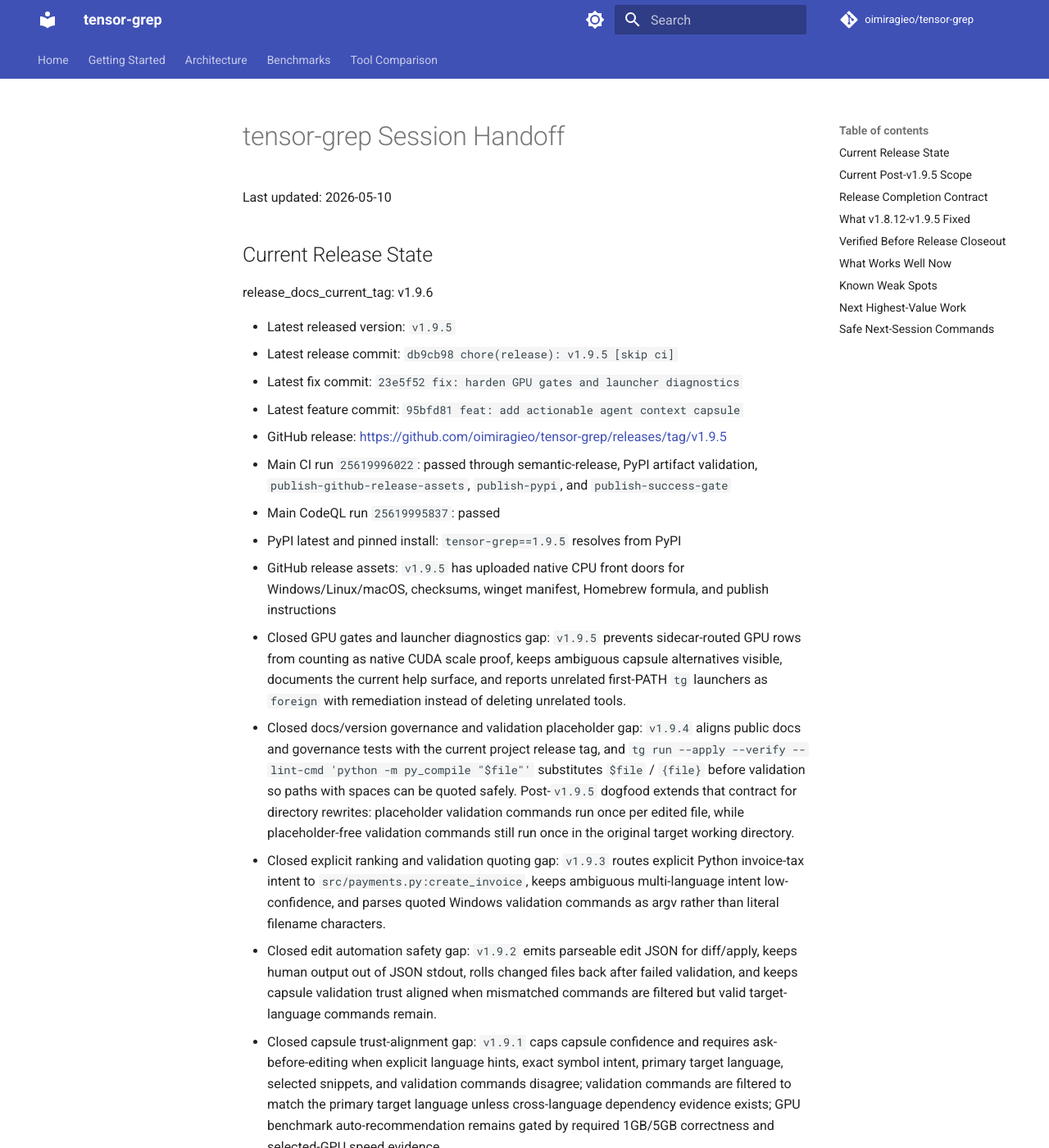
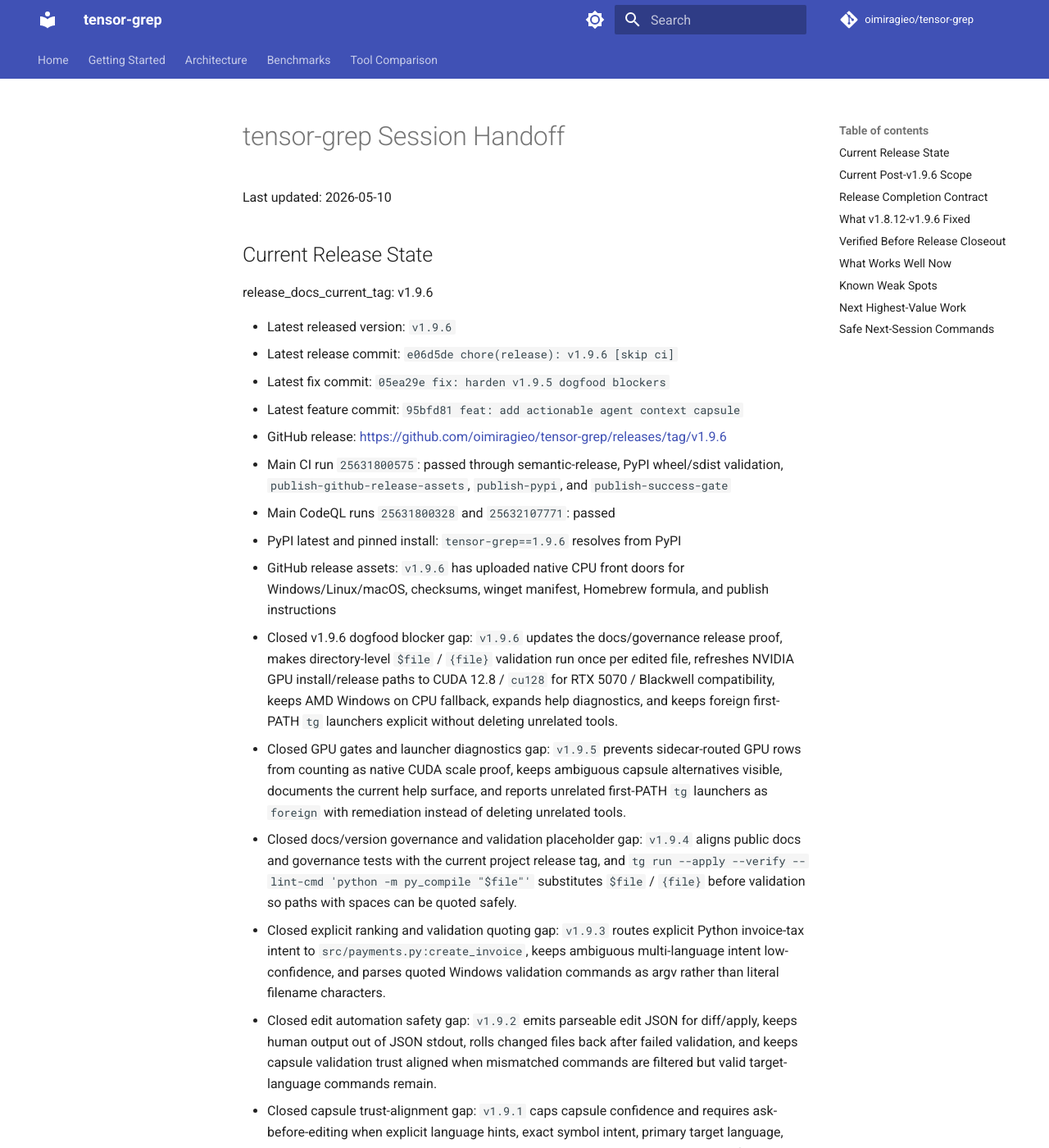
Before and after one commit to oimiragieo/tensor-grep, an MkDocs documentation site: the page built from docs/SESSION_HANDOFF.md, in a window 1280 px wide and 1400 px high. Shown: the whole window at 82% size. Built offline with MkDocs 1.6.1 and Material for MkDocs 9.7.7, drawn with Linux system fonts in a browser that asks for light colours; comment, search, counter and statistics services are not loaded; some of the changed text lies outside the part shown.

Commit message:
docs: sync v1.9.6 release governance

```diff
--- a/docs/SESSION_HANDOFF.md
+++ b/docs/SESSION_HANDOFF.md
@@ -6,17 +6,18 @@
 
 release_docs_current_tag: v1.9.6
 
-- Latest released version: `v1.9.5`
-- Latest release commit: `db9cb98 chore(release): v1.9.5 [skip ci]`
-- Latest fix commit: `23e5f52 fix: harden GPU gates and launcher diagnostics`
+- Latest released version: `v1.9.6`
+- Latest release commit: `e06d5de chore(release): v1.9.6 [skip ci]`
+- Latest fix commit: `05ea29e fix: harden v1.9.5 dogfood blockers`
 - Latest feature commit: `95bfd81 feat: add actionable agent context capsule`
-- GitHub release: <https://github.com/oimiragieo/tensor-grep/releases/tag/v1.9.5>
-- Main CI run `25619996022`: passed through semantic-release, PyPI artifact validation, `publish-github-release-assets`, `publish-pypi`, and `publish-success-gate`
-- Main CodeQL run `25619995837`: passed
-- PyPI latest and pinned install: `tensor-grep==1.9.5` resolves from PyPI
-- GitHub release assets: `v1.9.5` has uploaded native CPU front doors for Windows/Linux/macOS, checksums, winget manifest, Homebrew formula, and publish instructions
+- GitHub release: <https://github.com/oimiragieo/tensor-grep/releases/tag/v1.9.6>
+- Main CI run `25631800575`: passed through semantic-release, PyPI wheel/sdist validation, `publish-github-release-assets`, `publish-pypi`, and `publish-success-gate`
+- Main CodeQL runs `25631800328` and `25632107771`: passed
+- PyPI latest and pinned install: `tensor-grep==1.9.6` resolves from PyPI
+- GitHub release assets: `v1.9.6` has uploaded native CPU front doors for Windows/Linux/macOS, checksums, winget manifest, Homebrew formula, and publish instructions
+- Closed v1.9.6 dogfood blocker gap: `v1.9.6` updates the docs/governance release proof, makes directory-level `$file` / `{file}` validation run once per edited file, refreshes NVIDIA GPU install/release paths to CUDA 12.8 / `cu128` for RTX 5070 / Blackwell compatibility, keeps AMD Windows on CPU fallback, expands help diagnostics, and keeps foreign first-PATH `tg` launchers explicit without deleting unrelated tools.
 - Closed GPU gates and launcher diagnostics gap: `v1.9.5` prevents sidecar-routed GPU rows from counting as native CUDA scale proof, keeps ambiguous capsule alternatives visible, documents the current help surface, and reports unrelated first-PATH `tg` launchers as `foreign` with remediation instead of deleting unrelated tools.
-- Closed docs/version governance and validation placeholder gap: `v1.9.4` aligns public docs and governance tests with the current project release tag, and `tg run --apply --verify --lint-cmd 'python -m py_compile "$file"'` substitutes `$file` / `{file}` before validation so paths with spaces can be quoted safely. Post-`v1.9.5` dogfood extends that contract for directory rewrites: placeholder validation commands run once per edited file, while placeholder-free validation commands still run once in the original target working directory.
+- Closed docs/version governance and validation placeholder gap: `v1.9.4` aligns public docs and governance tests with the current project release tag, and `tg run --apply --verify --lint-cmd 'python -m py_compile "$file"'` substitutes `$file` / `{file}` before validation so paths with spaces can be quoted safely.
 - Closed explicit ranking and validation quoting gap: `v1.9.3` routes explicit Python invoice-tax intent to `src/payments.py:create_invoice`, keeps ambiguous multi-language intent low-confidence, and parses quoted Windows validation commands as argv rather than literal filename characters.
 - Closed edit automation safety gap: `v1.9.2` emits parseable edit JSON for diff/apply, keeps human output out of JSON stdout, rolls changed files back after failed validation, and keeps capsule validation trust aligned when mismatched commands are filtered but valid target-language commands remain.
 - Closed capsule trust-alignment gap: `v1.9.1` caps capsule confidence and requires ask-before-editing when explicit language hints, exact symbol intent, primary target language, selected snippets, and validation commands disagree; validation commands are filtered to match the primary target language unless cross-language dependency evidence exists; GPU benchmark auto-recommendation remains gated by required 1GB/5GB correctness and selected-GPU speed evidence.
@@ -26,7 +27,7 @@
 - Prior public launcher and agent contract gaps: `v1.8.31` puts the managed native front-door directory ahead of compatibility shim directories on Windows User PATH for fresh shells, exposes top-level `validation_commands` on both `context-render` and `edit-plan` JSON, keeps default `classify` deterministic/local unless `TENSOR_GREP_CLASSIFY_PROVIDER=cybert` opts into CyBERT/Triton, and extends GPU benchmark scale/correctness gates to 1GB/5GB rows.
 - Prior Windows `.cmd` quoted-pattern gap: `v1.8.30` preserves quoted multi-word no-match patterns from `cmd.exe`, direct `tg.cmd`, and Python `subprocess.run([...])` instead of splitting them into shorter false-positive searches plus bogus paths.
 - Prior native-front-door CLI parity gap: `v1.8.29` accepts or intentionally sidecar-routes `tg search --files`, `tg search --multiline` / `-U`, `tg search --null`, `tg run -r`, and `tg classify --format json`; `classify` falls back before expensive provider/model setup when unavailable; and the GPU benchmark harness treats no-match as a valid comparator outcome.
-- Public `v1.9.5` dogfood: direct `C:\Users\oimir\.tensor-grep\bin\tg.exe --version` reports `tg 1.9.5`; PyPI latest and pinned public install resolve `tensor-grep==1.9.5`; an unrelated Together CLI `tg.exe` originally shadowed bare `tg` in fresh Windows shells, and local dogfood was repaired non-destructively by placing a tensor-grep `tg.com` bridge ahead of that foreign `tg.exe` because Machine PATH ordering was not writable.
+- Public `v1.9.6` dogfood: direct `C:\Users\oimir\.tensor-grep\bin\tg.exe --version` reports `tg 1.9.6`; PyPI latest and pinned public install resolve `tensor-grep==1.9.6`; an unrelated Together CLI `tg.exe` originally shadowed bare `tg` in fresh Windows shells, and local dogfood was repaired non-destructively by placing a tensor-grep `tg.com` bridge ahead of that foreign `tg.exe` because Machine PATH ordering was not writable.
 - Prior public update dogfood: `tg update` from `v1.9.3` initially hit PyPI propagation lag, then installed sidecar `tensor-grep==1.9.4`, refreshed `~/.tensor-grep/bin/tg.exe`, and verified `tg 1.9.4`. `tg --version`, `cmd /c tg --version`, `pwsh -NoProfile -Command "tg --version"`, WSL `tg --version`, Git Bash `tg --version`, and direct `C:\Users\oimir\.tensor-grep\bin\tg.exe --version` reported `tg 1.9.4`.
 - Prior public installer dogfood: rerunning `scripts/install.ps1` for `v1.8.31` put `C:\Users\oimir\.tensor-grep\bin` ahead of compatibility shim directories on User PATH. A simulated fresh shell resolves `C:\Users\oimir\.tensor-grep\bin\tg.exe` before `C:\Users\oimir\bin\tg.cmd`.
 - Prior public doctor dogfood: `tg doctor --json` reported `version = 1.9.4`, `rust_binary_version_status = matches`, `search_acceleration_backend = standalone-native-tg`, `path_tg_first_launcher_kind = cmd-shim`, `fresh_shell_path_tg_first_launcher_kind = managed-native`, `fresh_shell_path_tg_first_version_matches = true`, and `path_tg_launcher_warning` when the current process still resolves the compatibility shim before the managed native front door.
@@ -35,19 +36,19 @@
 - Public native CLI dogfood: installed `tg 1.8.32` accepted `tg search --multiline`, `tg search -U`, `tg search --files`, `tg search --null`, `tg run -r`, and `tg classify --format json`.
 - Public Windows launcher dogfood: `cmd /c tg`, direct `C:\Users\oimir\.tensor-grep\bin\tg.cmd`, native `tg.exe`, and Python `subprocess.run([...])` all return exit `1` with empty stdout for a fresh quoted no-match phrase.
 - Public classify dogfood: `tg classify --format json tests\conftest.py` completed in 0.206s with local deterministic classifications.
-- Post-`v1.9.5` local GPU dogfood: native CUDA release search passes exact match/file-set smoke correctness on both device 0 (`NVIDIA GeForce RTX 4070`, `sm_89`) and device 1 (`NVIDIA GeForce RTX 5070`, `sm_120`); PyTorch sidecar was refreshed from `2.6.0+cu124` to `2.11.0+cu128` and explicit sidecar searches now run on both devices. The native scale artifacts `artifacts/bench_gpu_native_device0_v195_blockers_fixed.json` and `artifacts/bench_gpu_native_device1_v195_blockers_fixed.json` pass 1GB and 5GB correctness on both GPUs, but no crossover exists: best GPU/rg ratios are `22.9183x` slower on device 0 and `24.1120x` slower on device 1. This is compatibility and correctness proof, not a promotion claim.
-- Post-`v1.9.5` local help-menu dogfood: root `tg --help` now advertises the current agent capsule surface, top-level `validation_commands`, `$file` / `{file}` validation placeholders, deterministic `--format rg --sort path`, generated-root guardrails, experimental GPU flags, local-vs-CyBERT classify behavior, `tg doctor --json` launcher fields, and `TG_SIDECAR_PYTHON` / `TG_NATIVE_TG_BINARY` / `TG_RG_PATH` / `TG_FORCE_CPU` / `TG_SIDECAR_TIMEOUT_MS` / `TENSOR_GREP_DEVICE_IDS` / `TENSOR_GREP_CLASSIFY_PROVIDER` / `TENSOR_GREP_TRITON_TIMEOUT_SECONDS` overrides.
-- Post-`v1.9.5` local launcher blocker: agent-readiness found a foreign `C:\Users\oimir\AppData\Local\Programs\Python\Python314\Scripts\tg.exe` that reports `Together CLI (v2.12.0)` ahead of the managed native front door in Windows fresh-shell PATH. `tg doctor --json` classifies this as `foreign` and emits warning/remediation fields. Machine PATH ordering was not writable on this host, so local dogfood was repaired by placing a tensor-grep `tg.com` bridge in the same directory; Windows `PATHEXT` resolves `.COM` before `.EXE`, and fresh `cmd` / unprofiled `pwsh` now report `tg 1.9.5`. Product code must still avoid deleting unrelated launchers; move `C:\Users\oimir\.tensor-grep\bin` earlier in the effective PATH tier or rename the foreign command if the user owns it.
+- Post-`v1.9.6` local GPU dogfood: native CUDA release search passes exact match/file-set smoke correctness on both device 0 (`NVIDIA GeForce RTX 4070`, `sm_89`) and device 1 (`NVIDIA GeForce RTX 5070`, `sm_120`); PyTorch sidecar was refreshed from `2.6.0+cu124` to `2.11.0+cu128` and explicit sidecar searches now run on both devices. The native scale artifacts `artifacts/bench_gpu_native_device0_v195_blockers_fixed.json` and `artifacts/bench_gpu_native_device1_v195_blockers_fixed.json` pass 1GB and 5GB correctness on both GPUs, but no crossover exists: best GPU/rg ratios are `22.9183x` slower on device 0 and `24.1120x` slower on device 1. This is compatibility and correctness proof, not a promotion claim.
+- Post-`v1.9.6` local help-menu dogfood: root `tg --help` now advertises the current agent capsule surface, top-level `validation_commands`, `$file` / `{file}` validation placeholders, deterministic `--format rg --sort path`, generated-root guardrails, experimental GPU flags, local-vs-CyBERT classify behavior, `tg doctor --json` launcher fields, and `TG_SIDECAR_PYTHON` / `TG_NATIVE_TG_BINARY` / `TG_RG_PATH` / `TG_FORCE_CPU` / `TG_SIDECAR_TIMEOUT_MS` / `TENSOR_GREP_DEVICE_IDS` / `TENSOR_GREP_CLASSIFY_PROVIDER` / `TENSOR_GREP_TRITON_TIMEOUT_SECONDS` overrides.
+- Post-`v1.9.6` local launcher blocker: agent-readiness found a foreign `C:\Users\oimir\AppData\Local\Programs\Python\Python314\Scripts\tg.exe` that reports `Together CLI (v2.12.0)` ahead of the managed native front door in Windows fresh-shell PATH. `tg doctor --json` classifies this as `foreign` and emits warning/remediation fields. Machine PATH ordering was not writable on this host, so local dogfood was repaired by placing a tensor-grep `tg.com` bridge in the same directory; Windows `PATHEXT` resolves `.COM` before `.EXE`, and fresh `cmd` / unprofiled `pwsh` now report `tg 1.9.6`. Product code must still avoid deleting unrelated launchers; move `C:\Users\oimir\.tensor-grep\bin` earlier in the effective PATH tier or rename the foreign command if the user owns it.
 - Fast agent-readiness dogfood before PR #72: `python scripts/agent_readiness.py --output artifacts/agent_readiness_launcher_observability.json` passed all checks, including public version probes, `public-windows-launcher-quoted-patterns`, repo doctor, context consistency, deterministic rg parity edges, generated-root guardrails, AST smoke, MCP context-render smoke, and docs claim hygiene.
 - Repo-dev dogfood: stale in-tree standalone binaries remain skipped unless explicitly pinned with `TG_NATIVE_TG_BINARY` or `TG_MCP_TG_BINARY`.
 
-## Current Post-v1.9.5 Scope
+## Current Post-v1.9.6 Scope
 
-Current release branch is closed. Use a new branch from `origin/main` for follow-up work. The latest fix release is PR #83 `fix: harden GPU gates and launcher diagnostics` at `23e5f52`; main CI run `25619996022` and CodeQL run `25619995837` passed, and semantic-release released `v1.9.5`.
+Current release branch is closed. Use a new branch from `origin/main` for follow-up work. The latest fix release is `05ea29e fix: harden v1.9.5 dogfood blockers`; main CI run `25631800575`, CodeQL run `25632107771` passed, and semantic-release released `v1.9.6`.
 
-The public Windows `.cmd` bridge quoted multi-word no-match follow-up shipped in `v1.8.30`. The Windows native-first PATH, agent JSON validation-command, local default classify, and GPU scale benchmark follow-ups shipped in `v1.8.31`. The launcher-route observability and benchmark launcher-attribution follow-up shipped in `v1.8.32`. The explicit GPU probe scoping and benchmark launcher warning follow-up shipped in `v1.8.33`. The Actionable Context Capsule v1 shipped in `v1.9.0`; mixed-language capsule trust alignment and GPU recommendation hygiene shipped in `v1.9.1`; edit JSON/rollback safety shipped in `v1.9.2`; explicit Python ranking and quoted validation commands shipped in `v1.9.3`; docs-governance and validation placeholders shipped in `v1.9.4`; native CUDA gate hardening, capsule alternatives, help diagnostics, and foreign launcher diagnostics shipped in `v1.9.5`.
+The public Windows `.cmd` bridge quoted multi-word no-match follow-up shipped in `v1.8.30`. The Windows native-first PATH, agent JSON validation-command, local default classify, and GPU scale benchmark follow-ups shipped in `v1.8.31`. The launcher-route observability and benchmark launcher-attribution follow-up shipped in `v1.8.32`. The explicit GPU probe scoping and benchmark launcher warning follow-up shipped in `v1.8.33`. The Actionable Context Capsule v1 shipped in `v1.9.0`; mixed-language capsule trust alignment and GPU recommendation hygiene shipped in `v1.9.1`; edit JSON/rollback safety shipped in `v1.9.2`; explicit Python ranking and quoted validation commands shipped in `v1.9.3`; docs-governance and validation placeholders shipped in `v1.9.4`; native CUDA gate hardening, capsule alternatives, help diagnostics, and foreign launcher diagnostics shipped in `v1.9.5`; and directory validation, CUDA 12.8 install paths, help coverage, and release-proof governance shipped in `v1.9.6`.
 
-Active post-`v1.9.5` implementation scope:
+Active post-`v1.9.6` implementation scope:
 
 - Continue hardening `tg agent` / Actionable Context Capsule ranking for ambiguous multi-language intent, token economy, follow-up reads, call-site evidence, and workflow benchmarks without changing raw `--format rg`, `--json`, or `--ndjson` semantics.
 - Keep edit validation command parsing and `$file` / `{file}` placeholder substitution argv-safe for quoted Windows paths with spaces.
@@ -58,7 +59,7 @@
 - Keep foreign first-PATH `tg` diagnostics separate from tensor-grep-owned stale-launcher cleanup. If a candidate reports another product's version, `tg doctor --json` should classify it as `foreign`, readiness should fail with remediation, and installer logic should not delete unrelated tools.
 - Keep benchmark `tg_launcher_command_kind` in the environment block so native-exe, `.cmd` shim, `uv`, and Python-module routes are not mixed in cold-path claims. Treat benchmark warnings about shim/interpreter overhead as blocking evidence for performance comparisons.
 - Keep `classify` provider/cache UX explicit and fast. The default local path is quick; CyBERT/Triton remains opt-in and must not warn or block agent loops when unavailable.
-- Keep GPU experimental until native streaming correctness and speed are proven on the 1GB/5GB gates. Local post-`v1.9.5` work proves both RTX 4070 and RTX 5070 can execute native and sidecar GPU smoke paths when the sidecar uses `cu128`, but the measured GPU rows are still slower than `rg` and `tg_cpu`; explicit `--gpu-device-ids` routing must stay scoped to selected devices and sidecar-routed rows must not count as native CUDA scale-gate timings.
+- Keep GPU experimental until native streaming correctness and speed are proven on the 1GB/5GB gates. Local post-`v1.9.6` work proves both RTX 4070 and RTX 5070 can execute native and sidecar GPU smoke paths when the sidecar uses `cu128`, but the measured GPU rows are still slower than `rg` and `tg_cpu`; explicit `--gpu-device-ids` routing must stay scoped to selected devices and sidecar-routed rows must not count as native CUDA scale-gate timings.
 - Keep AST parity roadmap work separate from `tg run`'s validated useful slice; do not imply full ast-grep replacement.
 
 The immediate `v1.8.28` native-front-door CLI parity follow-up shipped in `v1.8.29`:
@@ -93,7 +94,7 @@
 
 For docs/test/chore-only work, use a non-release PR title, wait for PR CI, and merge only when requested or clearly required. After merge, main CI should pass, but semantic-release should skip release publishing.
 
-## What v1.8.12-v1.9.5 Fixed
+## What v1.8.12-v1.9.6 Fixed
 
 - Windows `--files-with-matches` no longer expands huge candidate file lists into the ripgrep subprocess argv, avoiding `WinError 206`.
 - No-path `--files-with-matches` now preserves raw rg-style paths such as `AGENTS.md` instead of emitting `.\AGENTS.md`.
@@ -141,7 +142,8 @@
 - The `v1.9.2` release hardens edit JSON and rollback safety, keeps validation-failure apply output parseable, and avoids over-downgrading capsules when filtered cross-language commands still leave aligned validation evidence.
 - The `v1.9.3` release hardens explicit language/file-name agent ranking and quoted Windows validation command parsing while keeping ambiguous multi-language routing low-confidence.
 - The `v1.9.5` release hardens GPU native gate attribution, capsule alternatives, root help diagnostics, and foreign launcher diagnostics.
-- The `v1.9.4` release fixes stale docs-governance expectations and substitutes `$file` / `{file}` validation placeholders before executing validation commands. The post-`v1.9.5` blocker fix makes directory-level rewrite validation expand file placeholders per edited file instead of compiling the root directory.
+- The `v1.9.6` release fixes the `v1.9.5` dogfood blockers: directory-level rewrite validation expands `$file` / `{file}` once per edited file, CUDA install/release paths use `cu128` for RTX 5070 / Blackwell compatibility, AMD Windows remains a CPU fallback, root help lists current operational settings, and docs/governance proof records the release accurately.
+- The `v1.9.4` release fixes stale docs-governance expectations and substitutes `$file` / `{file}` validation placeholders before executing validation commands.
 
 ## Verified Before Release Closeout
 
@@ -167,6 +169,7 @@
 - PR #81 `fix: harden agent ranking docs and validation quoting`: merged and released as `v1.9.3`
 - PR #83 `fix: harden GPU gates and launcher diagnostics`: merged and released as `v1.9.5`
 - PR #82 `fix: harden docs governance and validation placeholders`: merged and released as `v1.9.4`
+- PR #84 `fix: harden v1.9.5 dogfood blockers`: merged and released as `v1.9.6`
 - `uv run pytest tests/unit/test_install_scripts.py -q`: `18 passed` on the LF-shim fix branch
 - `uv run pytest tests/unit/test_cli_bootstrap.py tests/unit/test_cli_modes.py tests/unit/test_public_docs_governance.py -q`: `287 passed` on the CLI polish branch
 - PowerShell parser checks for `scripts/install.ps1` under both `pwsh` and Windows PowerShell: passed
```
Also changed, not shown: AGENTS.md (+11 -10 lines), README.md (+23 -17 lines), SKILL.md (+10 -9 lines), docs/CONTINUATION_PLAN.md (+9 -9 lines), docs/CONTRACTS.md (+1 -1 lines), 1 other file.
